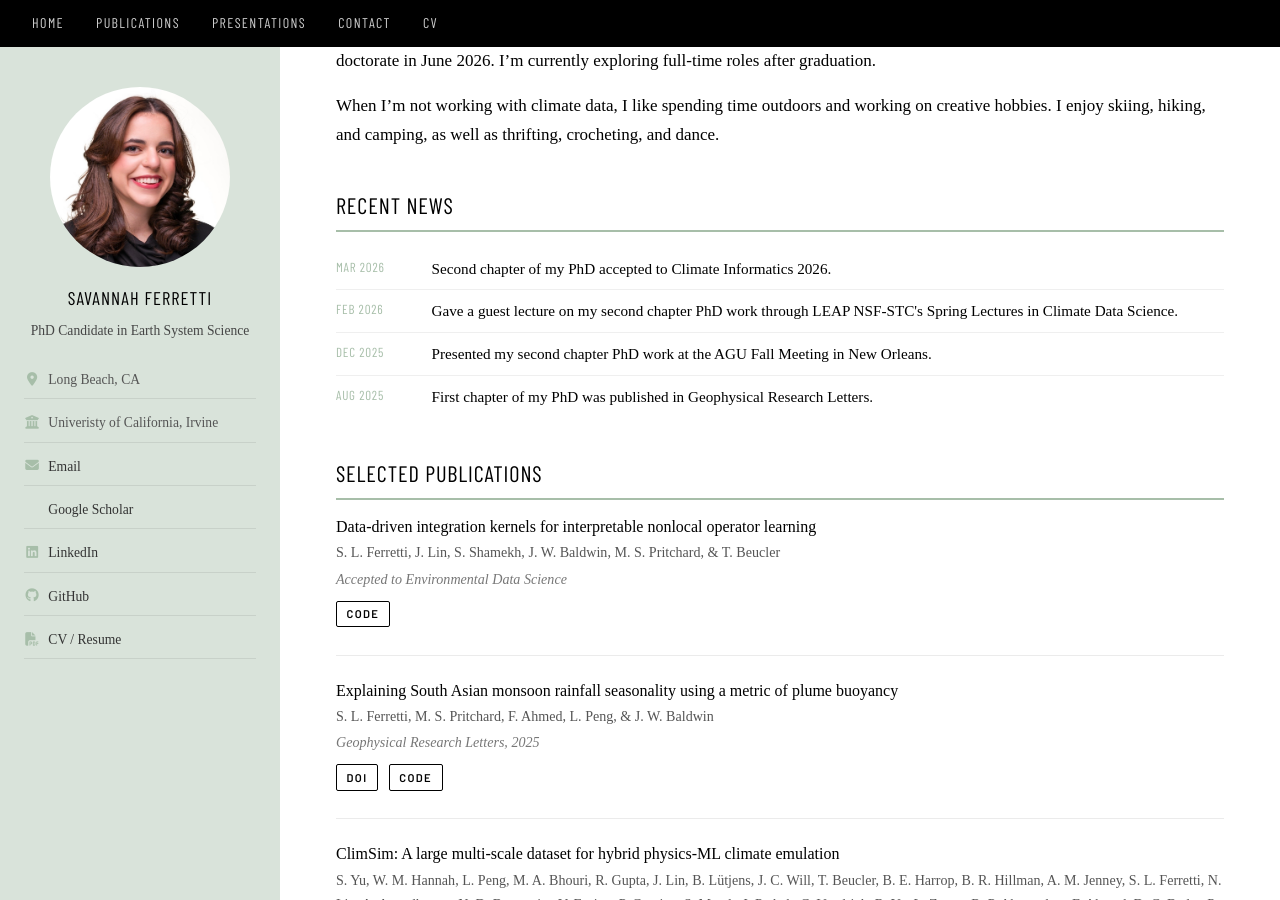
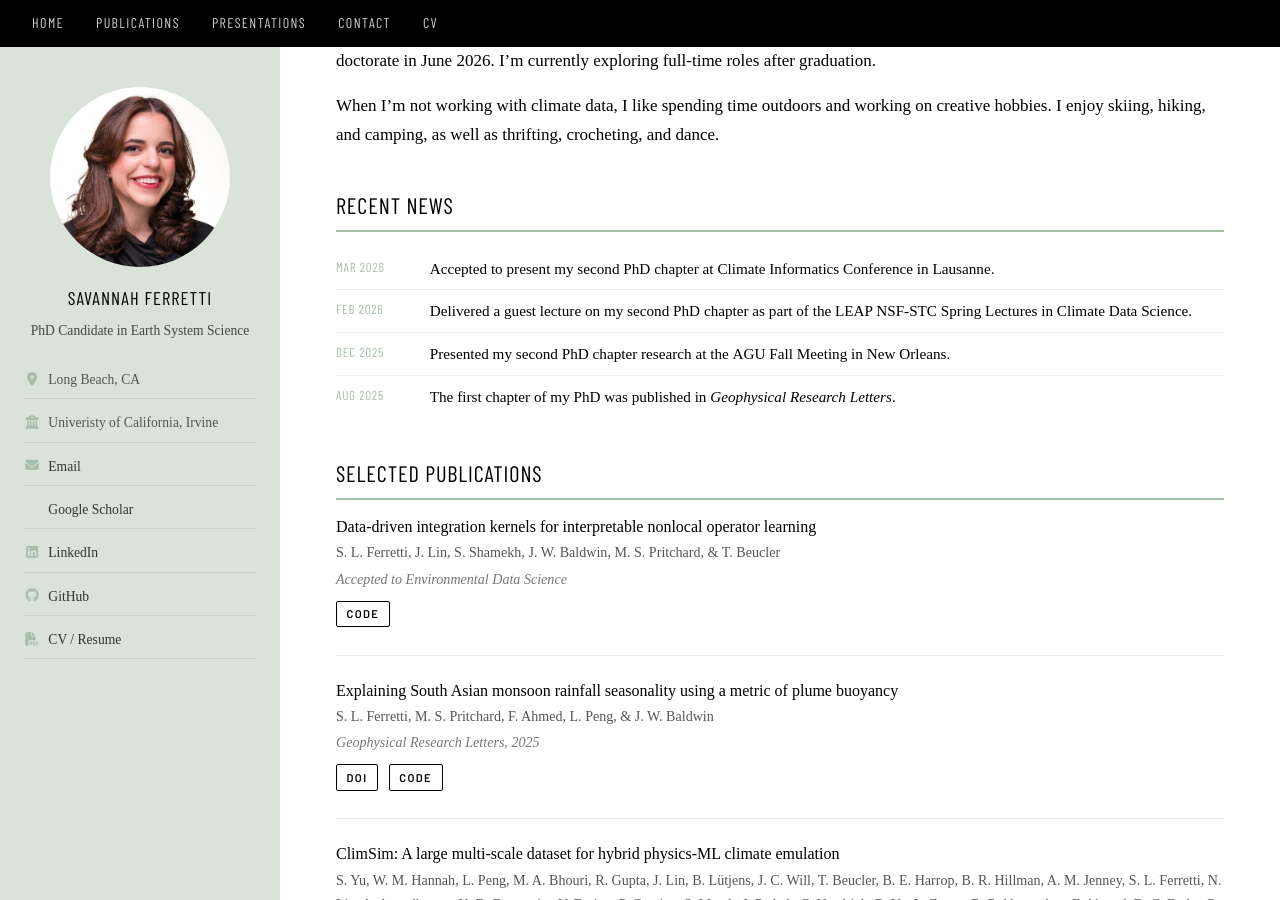
Before and after one commit to savannahferretti/savannahferretti.github.io, a Jekyll site: the page built from pages/index.md, in a window 1280 px wide and 900 px high, scrolled down 593 px. Built offline with Jekyll 4.4.1, drawn with Linux system fonts in a browser that asks for light colours; some web fonts are replaced; a style sheet for code colours, icons or effects is not loaded.

Commit message:
Update index.md

```diff
--- a/pages/index.md
+++ b/pages/index.md
@@ -25,19 +25,19 @@ When I’m not working with climate data, I like spending time outdoors and work
 <table class="news-table">
   <tr>
     <td>Mar 2026</td>
-    <td>Second chapter of my PhD accepted to <strong>Climate Informatics 2026</strong>.</td>
+    <td>Accepted to present my second PhD chapter at <strong>Climate Informatics Conference</strong> in Lausanne.</td>
   </tr>
   <tr>
     <td>Feb 2026</td>
-    <td>Gave a guest lecture on my second chapter PhD work through LEAP NSF-STC's Spring Lectures in Climate Data Science.</td>
+    <td>Delivered a guest lecture on my second PhD chapter as part of the LEAP NSF-STC Spring Lectures in Climate Data Science.</td>
   </tr>
   <tr>
     <td>Dec 2025</td>
-    <td>Presented my second chapter PhD work at the AGU Fall Meeting in New Orleans.</td>
+    <td>Presented my second PhD chapter research at the <strong>AGU Fall Meeting</strong> in New Orleans.</td>
   </tr>
   <tr>
     <td>Aug 2025 </td>
-    <td>First chapter of my PhD was published in <strong>Geophysical Research Letters</strong>.</td>
+    <td>The first chapter of my PhD was published in <i>Geophysical Research Letters</i>.</td>
   </tr>
 </table>
 
```
